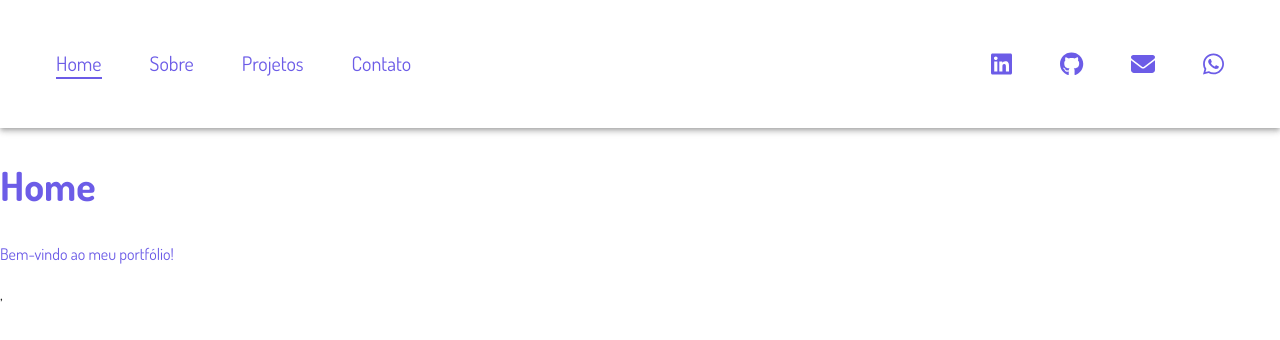
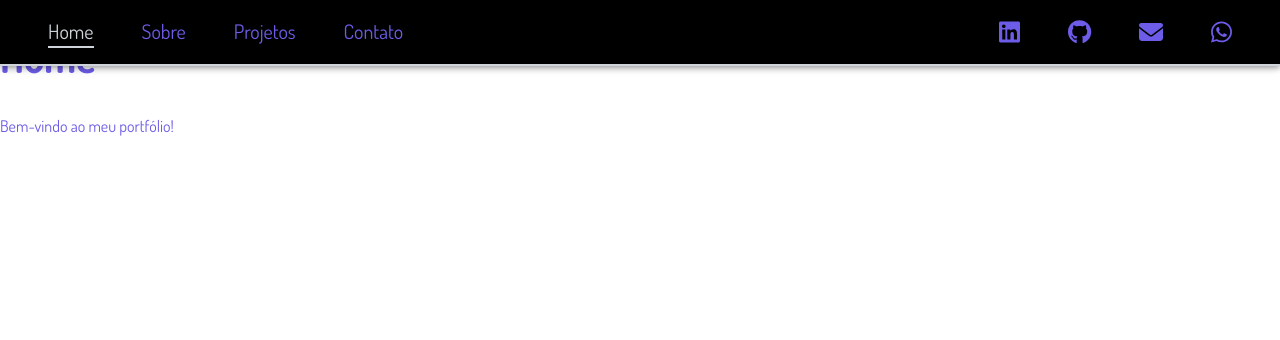
Before and after one commit to matheus-curvelo/portfolio, a React (Create React App) app: page / in a window 1280 px wide. Shown: the top 340 px of the page. Built offline with nearby package versions, Linux system fonts and the light colour scheme.

Commit message:
Finalizando header - desktop

```diff
--- a/src/components/Header/Header.scss
+++ b/src/components/Header/Header.scss
@@ -1,8 +1,9 @@
 @import '../../styles/variables.scss';
 
 #header {
-    padding: 2.5%;
     overflow: hidden;
+    background-color: $dark;
+    border-bottom: 2px solid $secondary;
 
     .header__box {
         display: flex;
@@ -21,13 +22,19 @@
             .header__link {
                 text-decoration: none;
                 color: $primary;
+                transition: scale 0.3s ease-in-out, border-color 0.3s ease-in-out, border-bottom 0.1s ease-in-out, color 0.3s ease-in-out;
+                font-size: 1.25rem;
 
                 &:hover {
-                    color: $primaryDark;
+                    color: $primaryLight;
+                    border-bottom: 2px solid $primaryLight;
+                    scale: calc(1 + .05);
+
                 }
 
                 &.active {
-                    border-bottom: 2px solid $primary;
+                    color: $secondary;
+                    border-bottom: 2px solid $secondary;
                 }
             }
         }
@@ -40,7 +47,7 @@
                     color: $primary;
 
                     &:hover {
-                        color: $primaryDark;
+                        color: $primaryLight;
                     }
                 }
             }
--- a/src/components/Header/Header.tsx
+++ b/src/components/Header/Header.tsx
@@ -1,5 +1,11 @@
 import React from "react";
-import {AppBar, Toolbar, Box, IconButton, Typography} from "@mui/material";
+import {
+  AppBar,
+  Toolbar,
+  Container,
+  Box,
+  IconButton,
+} from "@mui/material";
 import {NavLink} from "react-router-dom";
 import {FontAwesomeIcon} from "@fortawesome/react-fontawesome";
 import {
@@ -11,10 +17,12 @@ import {faEnvelope} from "@fortawesome/free-solid-svg-icons";
 import "./Header.scss";
 import "animate.css";
 
+
 const Header: React.FC = () => {
   return (
-    <AppBar id="header" color="transparent" position="static">
+    <AppBar id="header" position="fixed">
       <Toolbar>
+        <Container maxWidth="xl">
           <Box className="header__box">
             <div className="header__links animate__animated animate__backInLeft">
               <NavLink
@@ -22,28 +30,28 @@ const Header: React.FC = () => {
                 className={({isActive}) =>
                   isActive ? "header__link active" : "header__link"
                 }>
-              <Typography variant="h5">Home</Typography>
+                Home
               </NavLink>
               <NavLink
                 to="/sobre"
                 className={({isActive}) =>
                   isActive ? "header__link active" : "header__link"
                 }>
-              <Typography variant="h5">Sobre</Typography>
+                Sobre
               </NavLink>
               <NavLink
                 to="/projetos"
                 className={({isActive}) =>
                   isActive ? "header__link active" : "header__link"
                 }>
-              <Typography variant="h5">Projetos</Typography>
+                Projetos
               </NavLink>
               <NavLink
                 to="/contato"
                 className={({isActive}) =>
                   isActive ? "header__link active" : "header__link"
                 }>
-              <Typography variant="h5">Contato</Typography>
+                Contato
               </NavLink>
             </div>
 
@@ -86,6 +94,7 @@ const Header: React.FC = () => {
               </IconButton>
             </div>
           </Box>
+        </Container>
       </Toolbar>
     </AppBar>
   );
--- a/src/index.tsx
+++ b/src/index.tsx
@@ -13,6 +13,5 @@ root.render(
     <ThemeProvider theme={theme}>
       <App />
     </ThemeProvider>
-    ,
   </React.StrictMode>
 );
--- a/src/pages/About/About.tsx
+++ b/src/pages/About/About.tsx
@@ -1,11 +1,19 @@
 import React from 'react';
+import "./About.scss";
+import {Box, Container, Typography} from "@mui/material";
 
 const About: React.FC = () => {
   return (
-    <div>
-      <h1>About</h1>
-      <p>Bem-vindo ao meu portfólio!</p>
-    </div>
+    <Box
+      id="about"
+      className="content-page"
+      component="section"
+      py={8}
+      bgcolor="dark">
+      <Container maxWidth="xl">
+        <Typography variant="h1">About</Typography>
+      </Container>
+    </Box>
   );
 };
 
--- a/src/styles/global.scss
+++ b/src/styles/global.scss
@@ -3,5 +3,4 @@
 body {
     margin: 0;
     padding: 0;
-    min-height: 100vh;
 }
--- a/src/styles/variables.scss
+++ b/src/styles/variables.scss
@@ -4,7 +4,7 @@ $white: #ffffff;
 $white_2: #fefefe;
 
 $black: #000000;
-$black_2: #212529;
+$black_2: #050816;
 
 $purpleLight: #9d88ff;
 $purple: #6c5ce7;
--- a/src/theme.ts
+++ b/src/theme.ts
@@ -14,7 +14,7 @@ const theme = createTheme({
     },
   },
   typography: {
-    fontFamily: 'Dosis, Roboto, sans-serif', // Adicione 'Dosis' aqui
+    fontFamily: 'Dosis, Roboto, sans-serif',
     h1: {
       fontSize: '2.5rem',
       '@media (max-width:900px)': {
```
Also changed, not shown: src/App.tsx (+9 -9 lines). Lines whose indentation alone changed are shown as unchanged.
